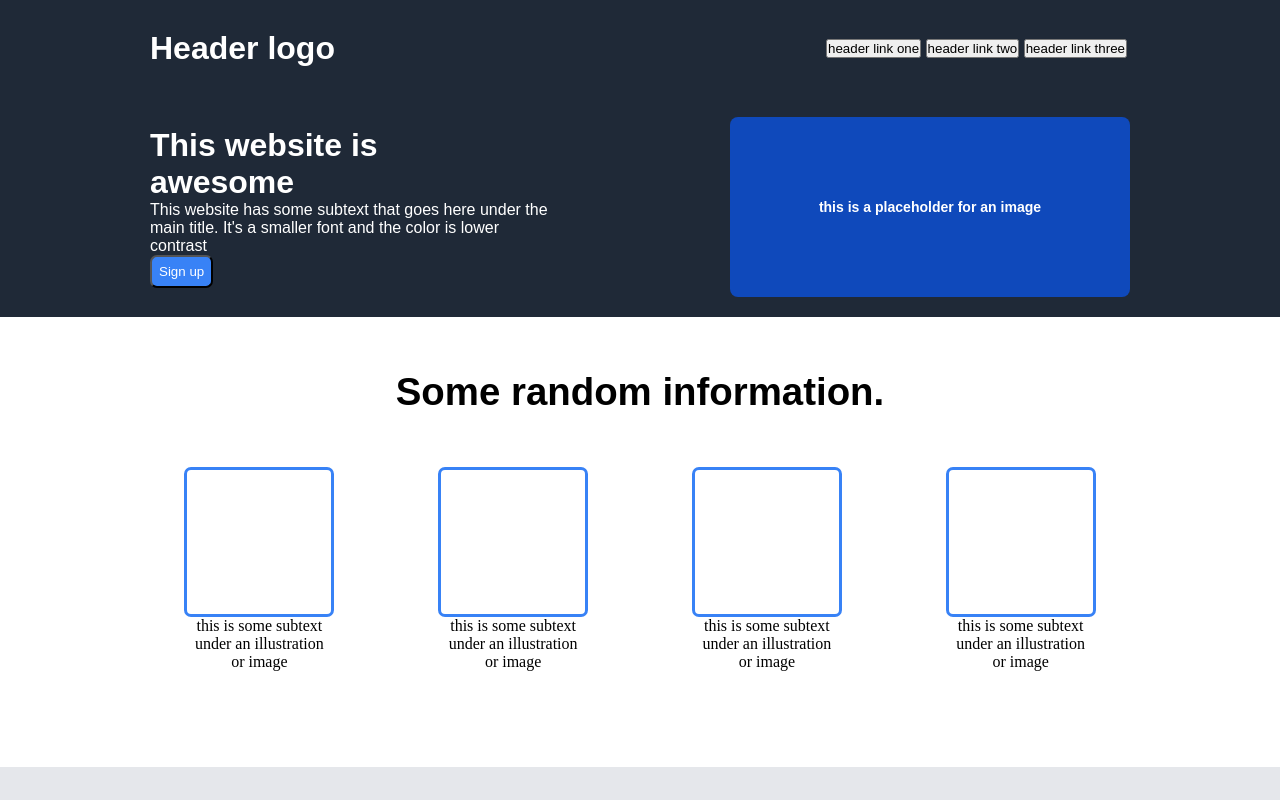
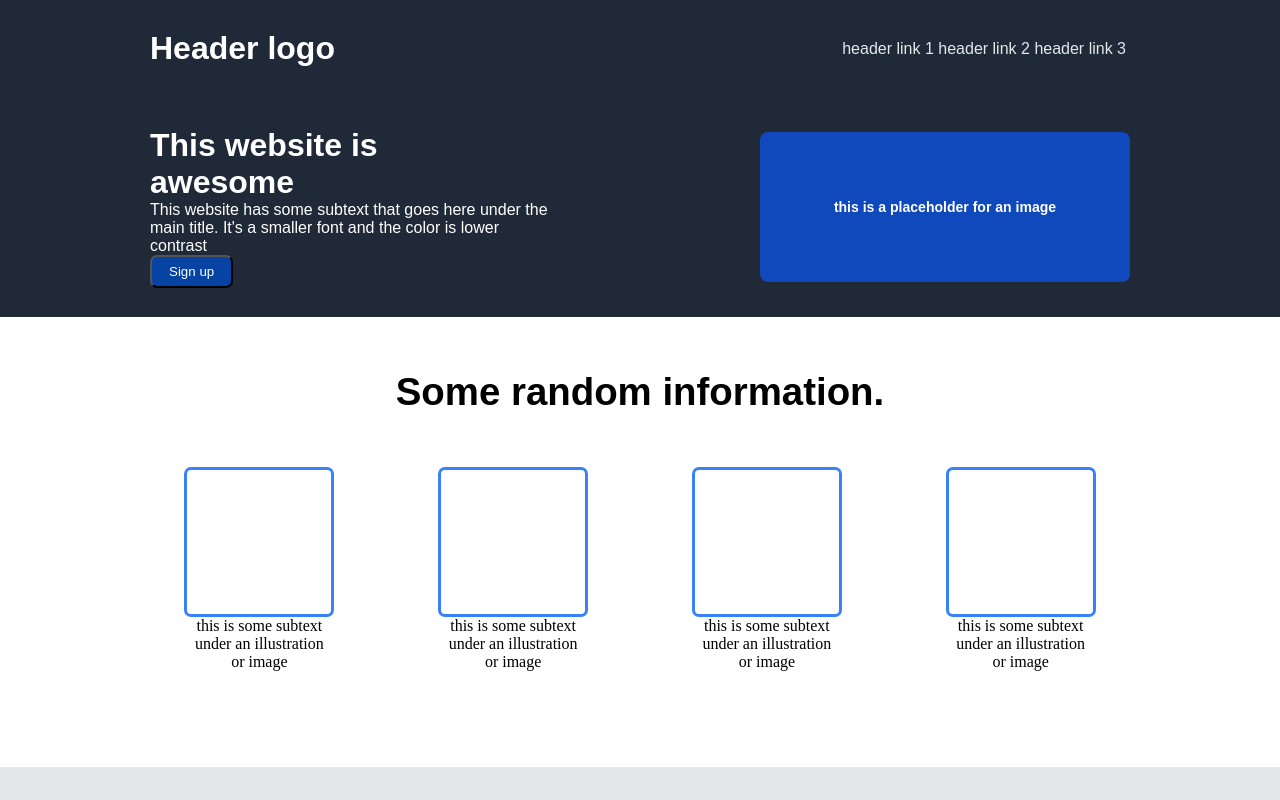
Before and after one commit to PushkarJagtap/Practice-flex-box, a plain HTML site: page index.html in a window 1280 px wide. Shown: the top 800 px of the page. Drawn offline with Linux system fonts and the light colour scheme.

Commit message:
header links improved

```diff
--- a/index.html
+++ b/index.html
@@ -9,14 +9,13 @@
   <body>
     <div class="header1">
       <div class="header-links">
-        <h1>Header logo</h1>
+        <h1>Header logo</h1></div>
         <div class="links">
-          <nav>
-            <button>header link one</button>
-            <button>header link two</button>
-            <button>header link three</button>
-          </nav>
+              <a href="/">header link 1</a>
+              <a href="/">header link 2</a>
+              <a href="/">header link 3</a>
         </div>
+
       </div>
     </div>
     <div class="parent">
--- a/style.css
+++ b/style.css
@@ -7,22 +7,22 @@
 .header1{
  background-color: #1f2937;
  font-family: Arial, Helvetica, sans-serif;
-
+ display: flex;
+ align-items: center;
+ justify-content: space-between;
+ padding-right: 154px;
+  padding-top: 30px;
 }
 .header-links{
   color: white;
     display: flex;
   justify-content: space-between;
+  align-items: center;
   padding-left: 150px;
-  padding-top: 30px;
 }
-.links{
-  background-color:#1f2937;
+ .header1 a{
   color: #E5E7EB;
-  display: flex;
-  align-items: center;
-  padding-right: 153px;
-
+  text-decoration: none;
 }
 .parent{
   background-color: #1f2937;
@@ -32,32 +32,28 @@
   height: 250px;
   padding-left: 50px;
   padding-top: 30px;
-  font-family: Arial, Helvetica, sans-serif;
-
+  font-family: Arial, Helvetica, sans-serif
 }
 .child1{
  color: white;
  font-family: Arial, Helvetica, sans-serif;
  padding-left:100px ;
-
 }
 .child2{
   display: flex;
   background-color:#0f49bb;
   color: white;
   font-size: 12px;
-  width: 400px;
-  height: 180px;
+  width: 370px;
+  height: 150px;
   margin-right: 150px;
   align-items: center;
   justify-content: center;
   border-radius: 8px;
-
-
 }
 .child1 button{
-    background-color: #3882f6;
-    padding: 7px 7px;
+    background-color: rgb(7, 67, 163);
+    padding: 7px 17px;
     color: white;
     border-radius: 7px;
 
@@ -79,7 +75,6 @@ padding-left:100px ;
   justify-content:space-evenly;
   margin-left: 80px;
   margin-right: 80px;
-
 }
 .child4{
   border: 3px solid #3882f6;
@@ -94,21 +89,17 @@ padding-left:100px ;
   height: 150px;
   margin-right: 70px;
   margin-left:70px ;
-
 }
 .parent4{
   background-color: #E5E7EB;
   height: 500px;
 }
 .child9{
-
  padding-top: 200px;
  font-size: 38px;
  font-style: italic;
-
 }
 .child10{
-
  display: flex;
  justify-content: end;
  margin-right: 220px;
@@ -134,7 +125,6 @@ color: white;
   padding-left: 80px;
   background-color: #3882f6;
   font-family: Arial, Helvetica, sans-serif;
-
 }
 .button2{
  background-color: #3882f6;
```
Lines whose indentation alone changed are shown as unchanged.
